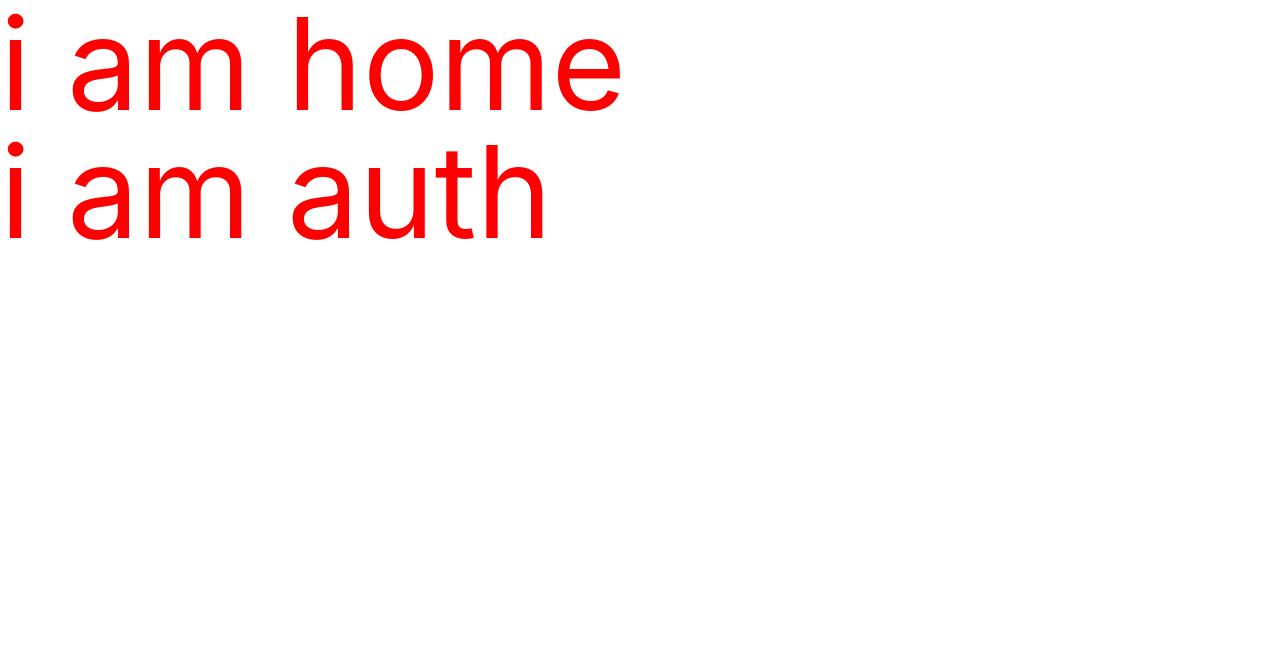
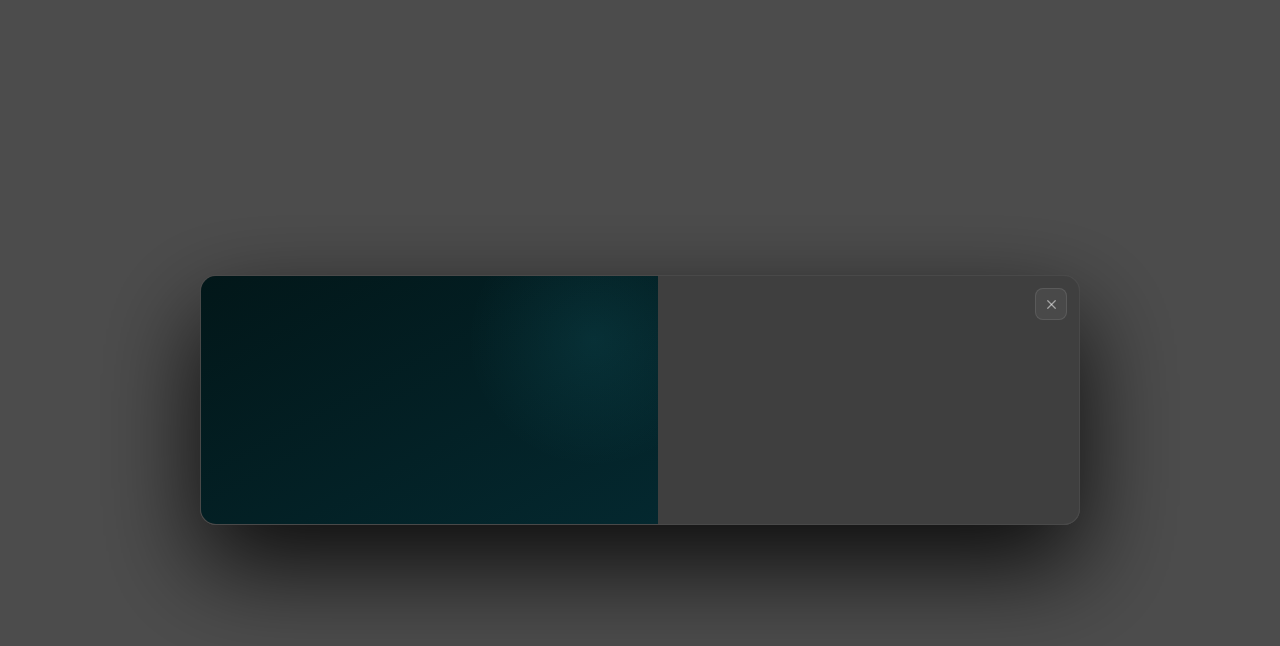
Before and after one commit to kartik12421/GenUI, a React (Vite) app in the folder client/: page / in a window 1280 px wide. Shown: the top 646 px of the page. Built offline with nearby package versions, Linux system fonts and the light colour scheme.

Commit message:
ninth commit: frontend's work is going on. did some changes in Auth.jsx.

```diff
--- a/client/package.json
+++ b/client/package.json
@@ -11,6 +11,7 @@
   },
   "dependencies": {
     "@tailwindcss/vite": "^4.2.4",
+    "motion": "^12.38.0",
     "react": "^19.2.5",
     "react-dom": "^19.2.5",
     "react-icons": "^5.6.0",
--- a/client/src/components/Auth.jsx
+++ b/client/src/components/Auth.jsx
@@ -1,11 +1,40 @@
-import React from 'react'
+import React from "react";
+import { AnimatePresence, motion } from "motion/react";
+import { TbX } from "react-icons/tb";
 
 function Auth() {
   return (
-    <div>
-      i am auth
-    </div>
-  )
+    <AnimatePresence>
+      <motion.div
+        initial={{ opacity: 0 }}
+        animate={{ opacity: 1 }}
+        exit={{ opacity: 0 }}
+        className="fixed inset-0 z-50 flex items-center justify-center bg-black/70 backdrop-blur-sm p-4"
+      >
+        <motion.div
+          initial={{ opacity: 0, y: 28, scale: 0.97 }}
+          animate={{ opacity: 1, y: 0, scale: 1 }}
+          exit={{ opacity: 0, y: 28, scale: 0.96 }}
+          transition={{duration: 0.8}}
+
+          className="relative flex w-full max-w-220 min-h-62.5 overflow-hidden rounded-2xl border border-white/10 bg-[#343434]/90 shadow-[0_40px_100px_rgba(0,0,0,0.85)]"
+        >
+          {/* x button */}
+          <button className="absolute top-3 right-3 z-20 flex h-8 w-8 cursor-pointer items-center justify-center rounded-lg border border-white/10 bg-white/5 text-white/50 transition-all hover:bg-white/10 hover:text-white">
+            <TbX size={15}></TbX>
+          </button>
+
+          {/* left div */}
+          <div className="relative w-[52%] overflow-hidden bg-linear-to-br from-[#021719] to-[#04282f] p-6 sm:p-10">
+            <div className="absolute -top-16 -right-16 w-64 h-64 rounded-full bg-[radial-gradient(circle,rgba(59,232,255,0.08)_0%,transparent_70%)] pointer-events-none"></div>
+          </div>
+
+          {/* right div */}
+          <motion.div className="flex-1 bg-white/5 p-6 sm:p-10"></motion.div>
+        </motion.div>
+      </motion.div>
+    </AnimatePresence>
+  );
 }
 
-export default Auth
+export default Auth;
--- a/client/src/pages/Home.jsx
+++ b/client/src/pages/Home.jsx
@@ -4,8 +4,6 @@ import Auth from '../components/Auth.jsx'
 function Home() {
   return (
     <div className='text-9xl text-[red]'>
-      i am home
-
       <Auth></Auth>
     </div>
   )
```
Also changed, not shown: 1 other file (tests, documents, lock files or other folders).
